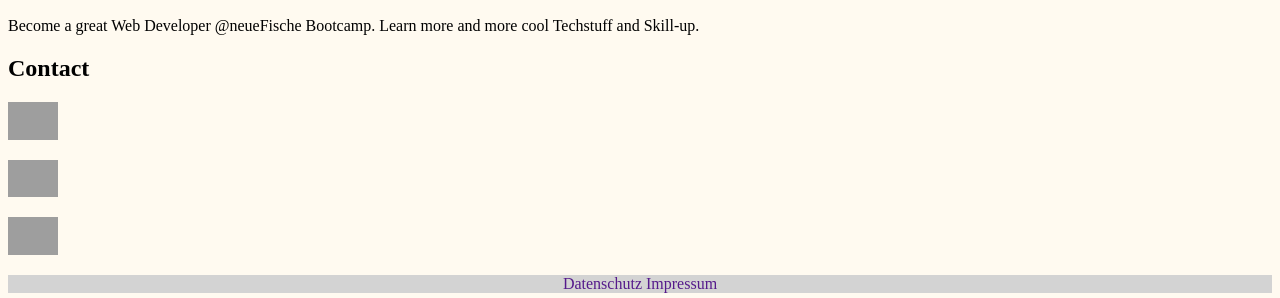
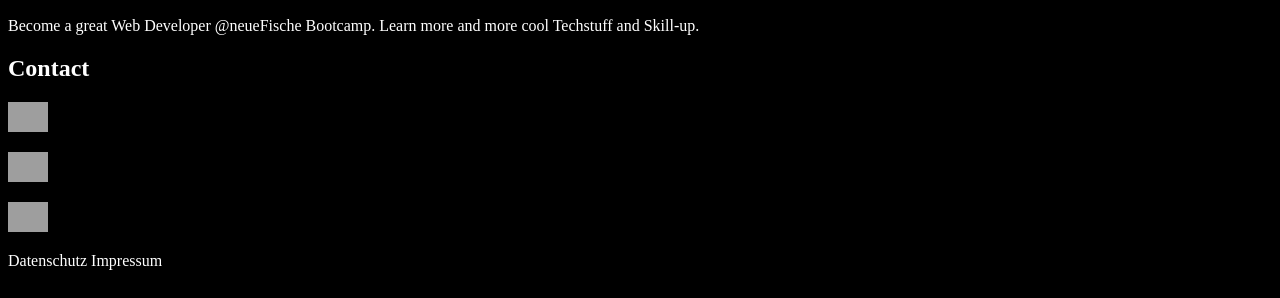
Before and after one commit to JulianHrt/Personal-Website, a plain HTML site: page HTML/Index.html in a window 1280 px wide. Shown: the part 2885-3183 px from the top of the page. Drawn offline with Linux system fonts and the light colour scheme; grey boxes are pictures that could not be loaded.

Commit message:
add some pseudo classes

```diff
--- a/CSS/styles.css
+++ b/CSS/styles.css
@@ -3,18 +3,32 @@
 }
 
 header {
-  background-color: lightgray;
+  background-color: black;
+  color: white
 }
 
 body {
-  background-color: floralwhite;
+  background-color: black;
+  color: white
 }
 
 footer {
-  background-color: lightgray;
+  background-color: black;
+  color: white
   text-align: center;
 }
 
 a {
   text-decoration: none;
+  color: white
 }
+
+a:hover{color:tomato;
+text-decoration: wavy;}
+
+ul{list-style: none;}
+
+.contact img{background-color:white;
+width: 40px}
+
+.contact img:hover{width: 50px;}
--- a/HTML/Index.html
+++ b/HTML/Index.html
@@ -46,7 +46,7 @@
 
       <article id="skills">
         <h2>Techstack & Skills</h2>
-        <ul style="list-style-type: none">
+        <ul>
           <li>
             <img
               src="https://img.shields.io/badge/html5-%23E34F26.svg?style=for-the-badge&logo=html5&logoColor=white"
@@ -100,13 +100,12 @@
         </p>
       </article>
 
-      <article id="contact">
+      <article id="contact" class="contact">
         <h2>Contact</h2>
         <p>
           <a href="https://instagram.com/julian.hrt"
             ><img
               src="https://cdn-icons-png.flaticon.com/512/174/174855.png"
-              width="50px"
               alt="instagram-icon"
           /></a>
         </p>
@@ -114,7 +113,6 @@
           <a href="https://github.com/JulianHrt"
             ><img
               src="https://cdn-icons-png.flaticon.com/512/3291/3291695.png"
-              width="50px"
               alt="Github-icon"
           /></a>
         </p>
@@ -122,7 +120,6 @@
           <a href="mailto:julian.hirt94@web.de"
             ><img
               src="https://cdn-icons-png.flaticon.com/512/646/646094.png"
-              width="50px"
               alt="Mail-icon"
           /></a>
         </p>
```
